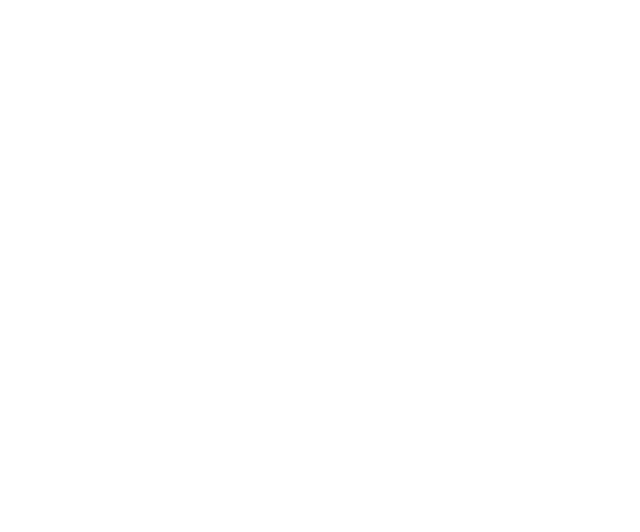
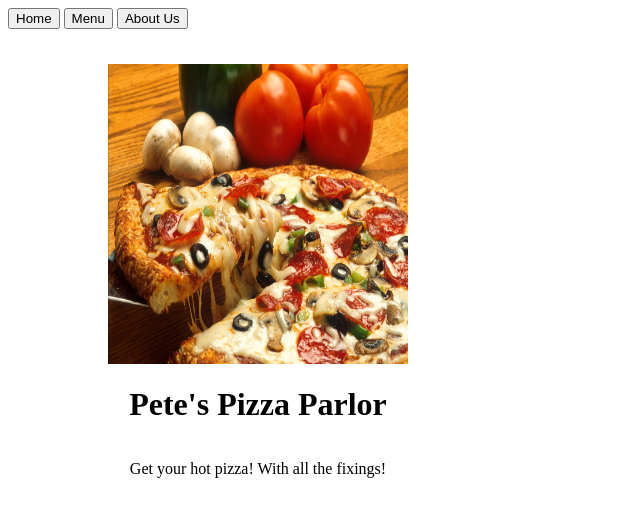
Before and after one commit to bkoch-16/restaurant-page, a website built with webpack: page src/template.html in a window 1280 px wide. Shown: the whole page, without its empty margins (0-640 px from the left). Built offline with nearby package versions, Linux system fonts and the light colour scheme.

Commit message:
setup content load
setup new js file to load content

```diff
--- a/src/index.js
+++ b/src/index.js
@@ -1,3 +1,2 @@
 import "./styles.css"
-
-alert("yes")
+import "./load-content.js"
--- /dev/null
+++ b/src/load-content.js
@@ -0,0 +1,16 @@
+import pizzaImg from './images/pizza.jpg'
+
+const content = document.querySelector("#content")
+
+const pizza = document.createElement("img")
+pizza.src = pizzaImg
+pizza.alt = "Pizza with all the fixings"
+content.appendChild(pizza)
+
+const title = document.createElement("h1")
+title.textContent = "Pete's Pizza Parlor"
+content.appendChild(title)
+
+const desc = document.createElement("p")
+desc.textContent = "Get your hot pizza! With all the fixings!"
+content.appendChild(desc)
--- a/src/styles.css
+++ b/src/styles.css
@@ -0,0 +1,14 @@
+#content {
+    width: 500px;
+    height: 500px;
+
+    display: flex;
+    flex-direction: column;
+    align-items: center;
+    justify-content: center;
+}
+
+img {
+    width: 300px;
+    height: 300px;
+}
--- a/src/template.html
+++ b/src/template.html
@@ -6,6 +6,14 @@
     <title>Document</title>
 </head>
 <body>
-
+    <header>
+        <nav>
+            <button>Home</button>
+            <button>Menu</button>
+            <button>About Us</button>
+        </nav>
+        <div id="content">
+        </div>
+    </header>
 </body>
 </html>
```
Also changed, not shown: src/images/pizza.jpg (added).
